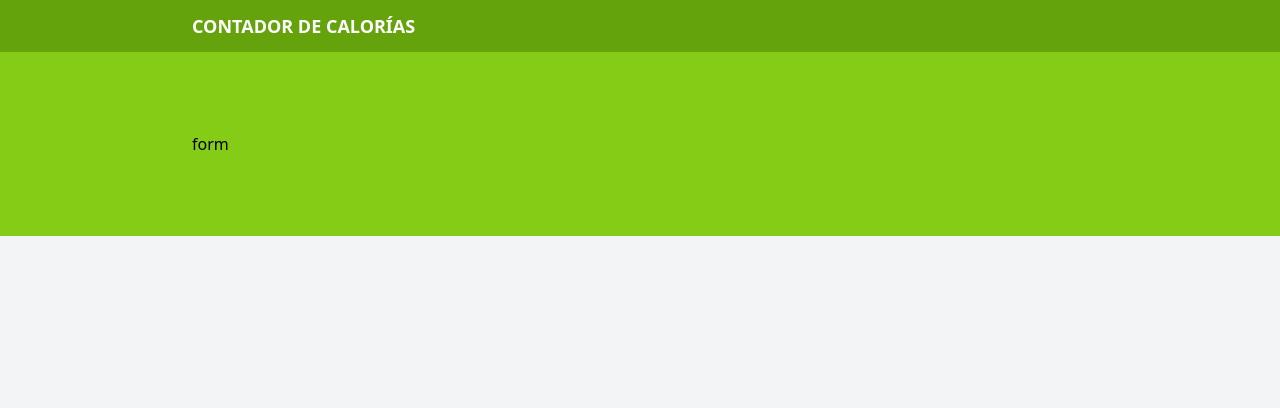
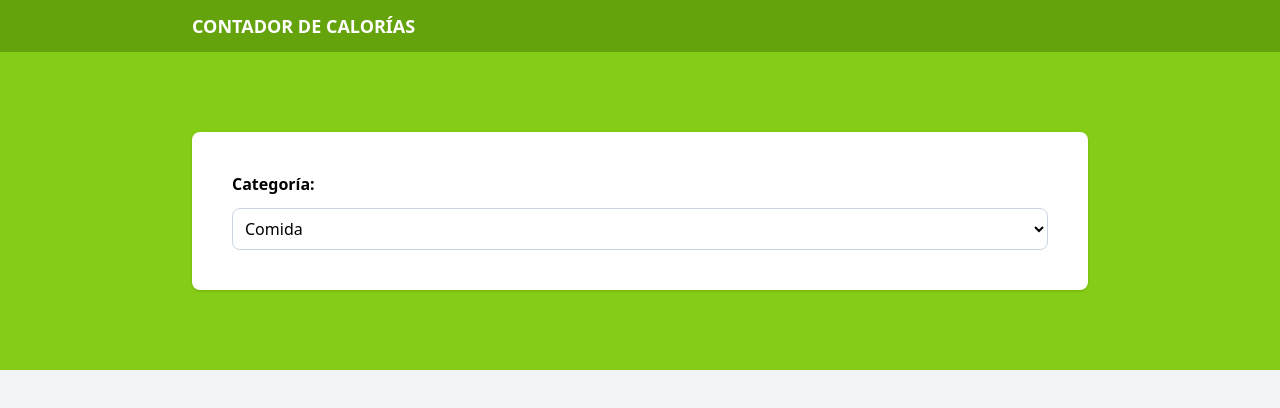
Before and after one commit to PeterGabrielVE/calorie-tracker, a React (Vite) app: page / in a window 1280 px wide. Shown: the top 408 px of the page. Built offline with nearby package versions, Linux system fonts and the light colour scheme.

Commit message:
category

```diff
--- a/src/components/Form.tsx
+++ b/src/components/Form.tsx
@@ -1,8 +1,26 @@
+import { categories } from "../data/categories";
 
 export default function Form() {
   return (
     <div>
-       <h1>form</h1>
+       <form className="space-y-5 bg-white shadow p-10 rounded-lg">
+        <div className="grid grid-cols-1 gap-3">
+          <label htmlFor="category" className="font-bold">Categoría:</label>
+          <select
+            className="border border-slate-300 p-2 rounded-lg w-full bg-white"
+            name="" id="category">
+              {categories.map(category => (
+                <option
+                key={category.id}
+                value={category.id}
+                >{category.name} </option>
+              ))
+
+              }
+
+            </select>
+        </div>
+       </form>
     </div>
   )
 }
--- /dev/null
+++ b/src/data/categories.ts
@@ -0,0 +1,6 @@
+import { Category } from "../types";
+
+export const categories: Category[] = [
+    { id: 1, name: 'Comida'},
+    { id: 2, name: 'Ejercicio'}
+  ]
--- /dev/null
+++ b/src/types/index.ts
@@ -0,0 +1,4 @@
+export type Category = {
+    id: number,
+    name: string
+}
```
